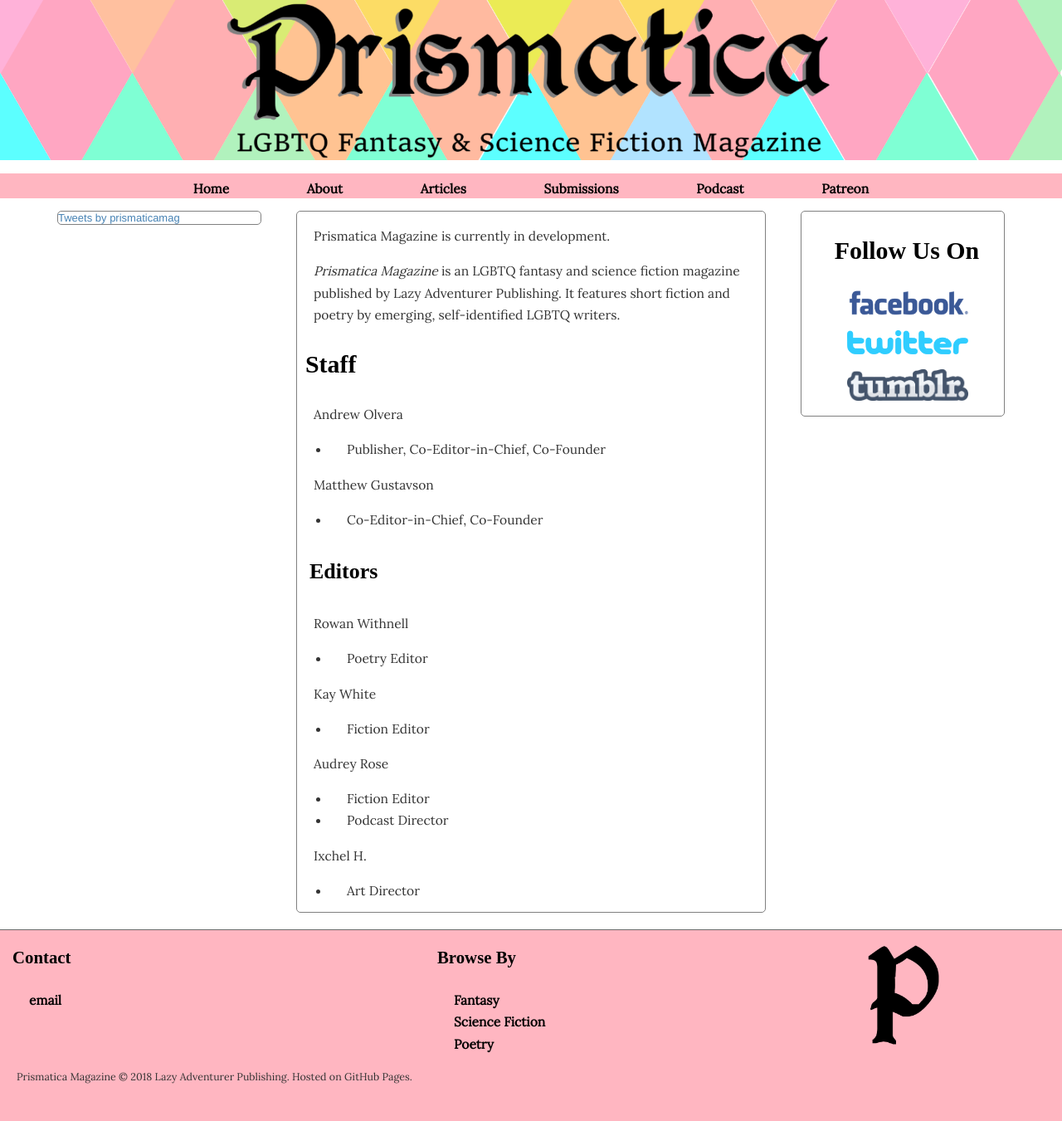
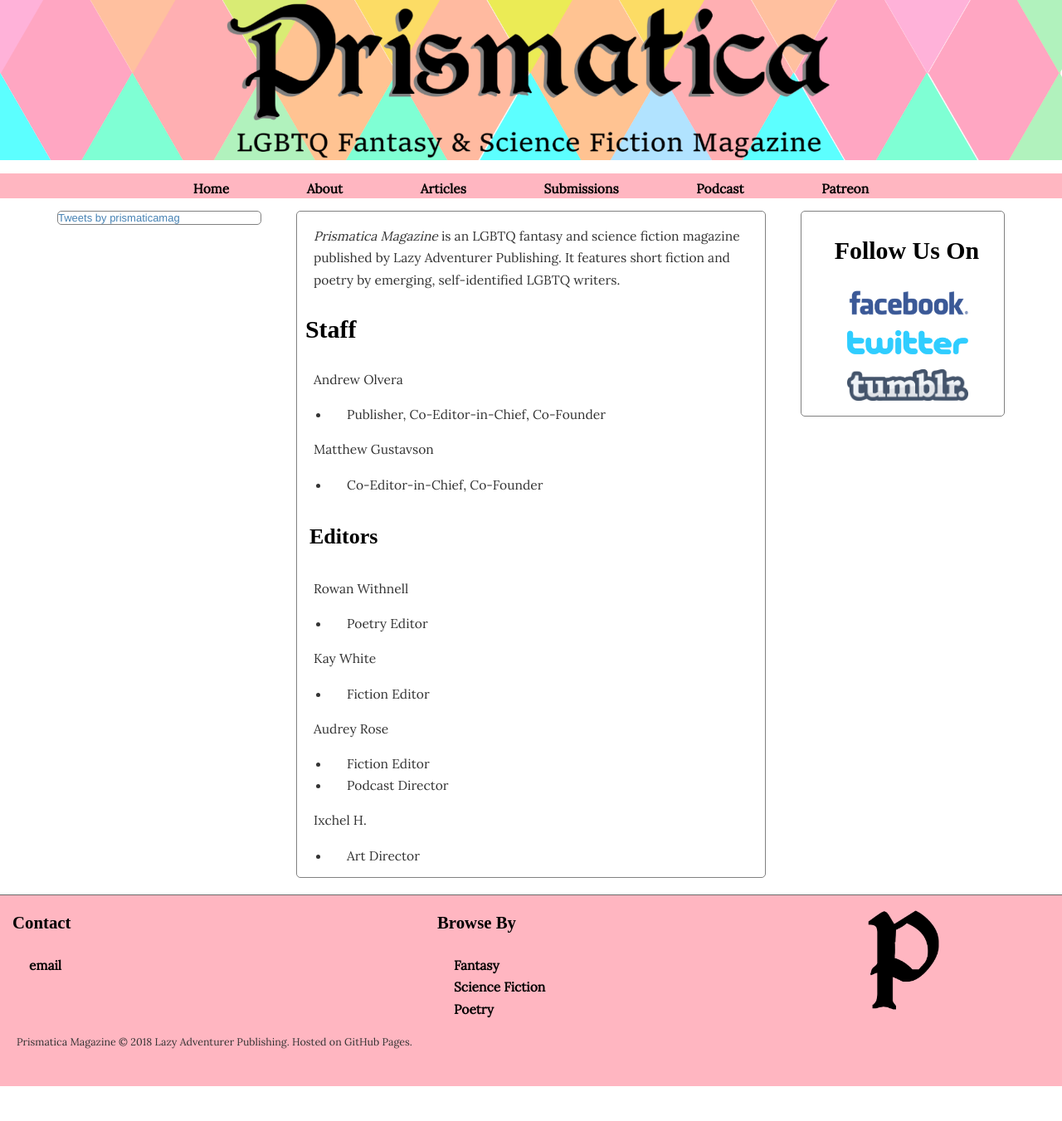
Before and after one commit to lazyadventurerpublishing/prismatica, a Jekyll site: the page built from about.html, in a window 1280 px wide. Shown: the whole page at 83% size. Built offline with Jekyll 4.4.1, drawn with Linux system fonts in a browser that asks for light colours; some web fonts are replaced; comment, search, counter and statistics services are not loaded; after the commit the page ends 1309 px from its top, so only the background shows below that.

Commit message:
Update about.html

```diff
--- a/about.html
+++ b/about.html
@@ -3,7 +3,6 @@
 title: About
 ---
 <div class="about">
-  <p>Prismatica Magazine is currently in development.</p>
   <p><i>Prismatica Magazine</i> is an LGBTQ fantasy and science fiction magazine published by Lazy Adventurer Publishing. It features short fiction and poetry by emerging, self-identified LGBTQ writers.</p>
 
   <h3>Staff</h3>
```
